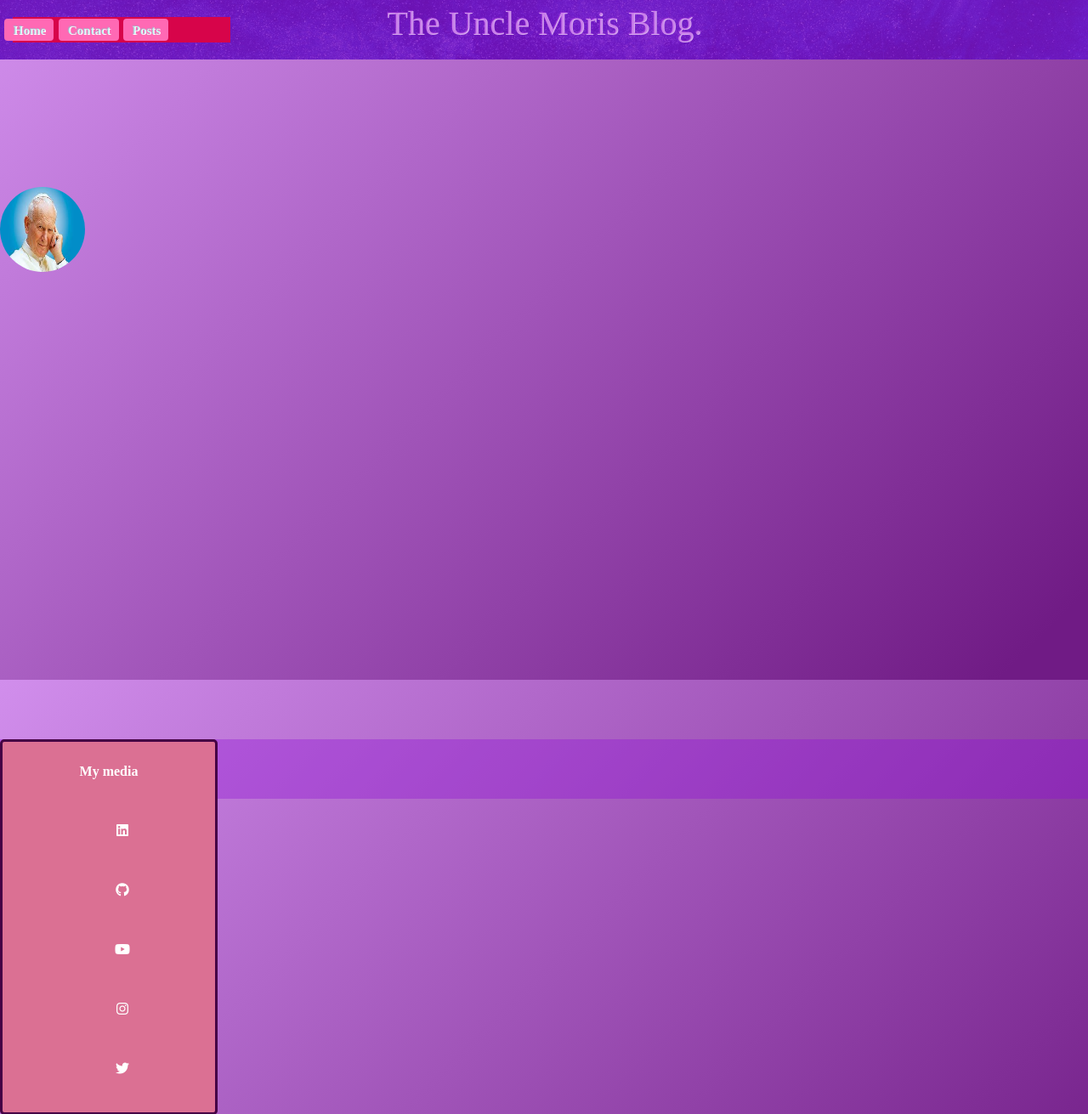
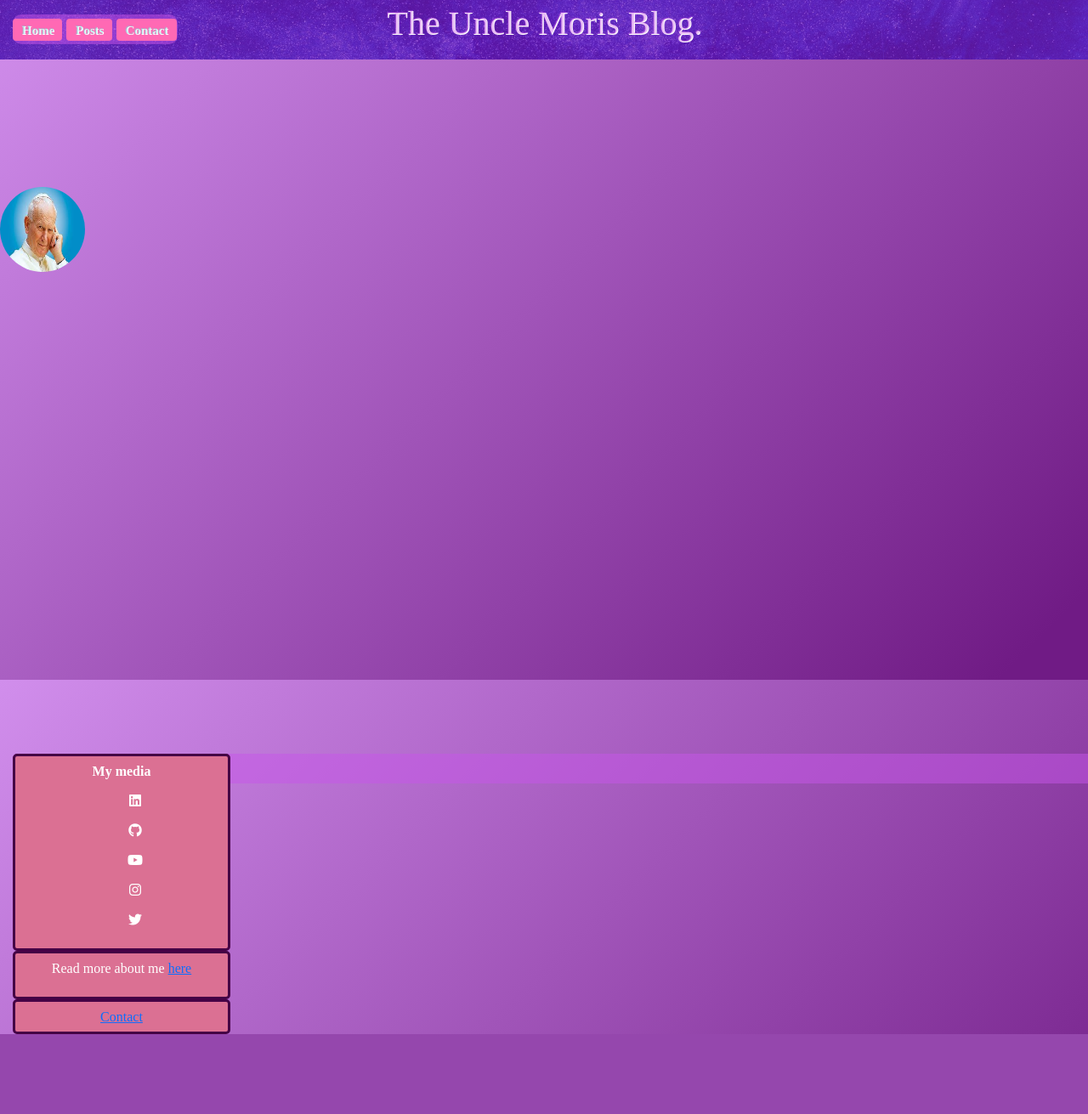
Before and after one commit to Uncle-Moris/MyBlog, a Django app: page / in a window 1280 px wide. Shown: the top 1311 px of the page at 85% size. After the commit the page ends 1217 px from the top, so only its background shows below. Run offline with Django 4.2, Linux system fonts and the light colour scheme; some libraries are stand-ins or nearby versions.

Commit message:
new nav bar

```diff
--- a/my_blog/main/static/main/css/style.css
+++ b/my_blog/main/static/main/css/style.css
@@ -46,23 +46,25 @@ body {
     position: fixed;
     top: 0px;
     left: 0;
-    height: 70px;
-    width: 100%;
+
+
     background-color: rgba(141, 14, 213, 0.35);
     text-align: center;
     line-height: 70px;
     z-index: 1000;
-}
-.nav-box{
-    position: absolute;
-    top: 20px;
+    position: fixed;
+    top: 17px;
     left: 15px;
 
-    width: 20%;
-    height: 30px;
-    background-color: red;
+    padding: 0px;
+    width: auto;
+    height: 35px;
+    background-color: rgba(199, 87, 234,.5);
     z-index: 111111;
+    line-height: 35px;
+    border-radius: 10px ;
 }
+
 
 .nav-item{
     display: inline-block;
@@ -99,18 +101,7 @@ body {
     text-shadow: 1px -1px 0 palevioletred;
 
 }
-.home{
-    position: absolute;
-    left: 5px;
-}
-.posts{
-    position: absolute;
-    left: 145px;
-}
-.contact{
-    position: absolute;
-    left: 69px;
-}
+
 
 .footer{
     position: relative;
--- a/my_blog/main/templates/home.html
+++ b/my_blog/main/templates/home.html
@@ -25,7 +25,6 @@
         </div>
     </header>
     <nav>
-        <div class="nav-box">
             <ul class="nav-bar">
             <li class="nav-item home">
                 <a href="{% url 'main:home' %}"> Home </a>
@@ -37,7 +36,6 @@
                 <a href="{% url 'main:contact' %}"> Contact </a>
             </li>
         </ul>
-        </div>
     </nav>
     <main class="content">
         {% block content %}
```
